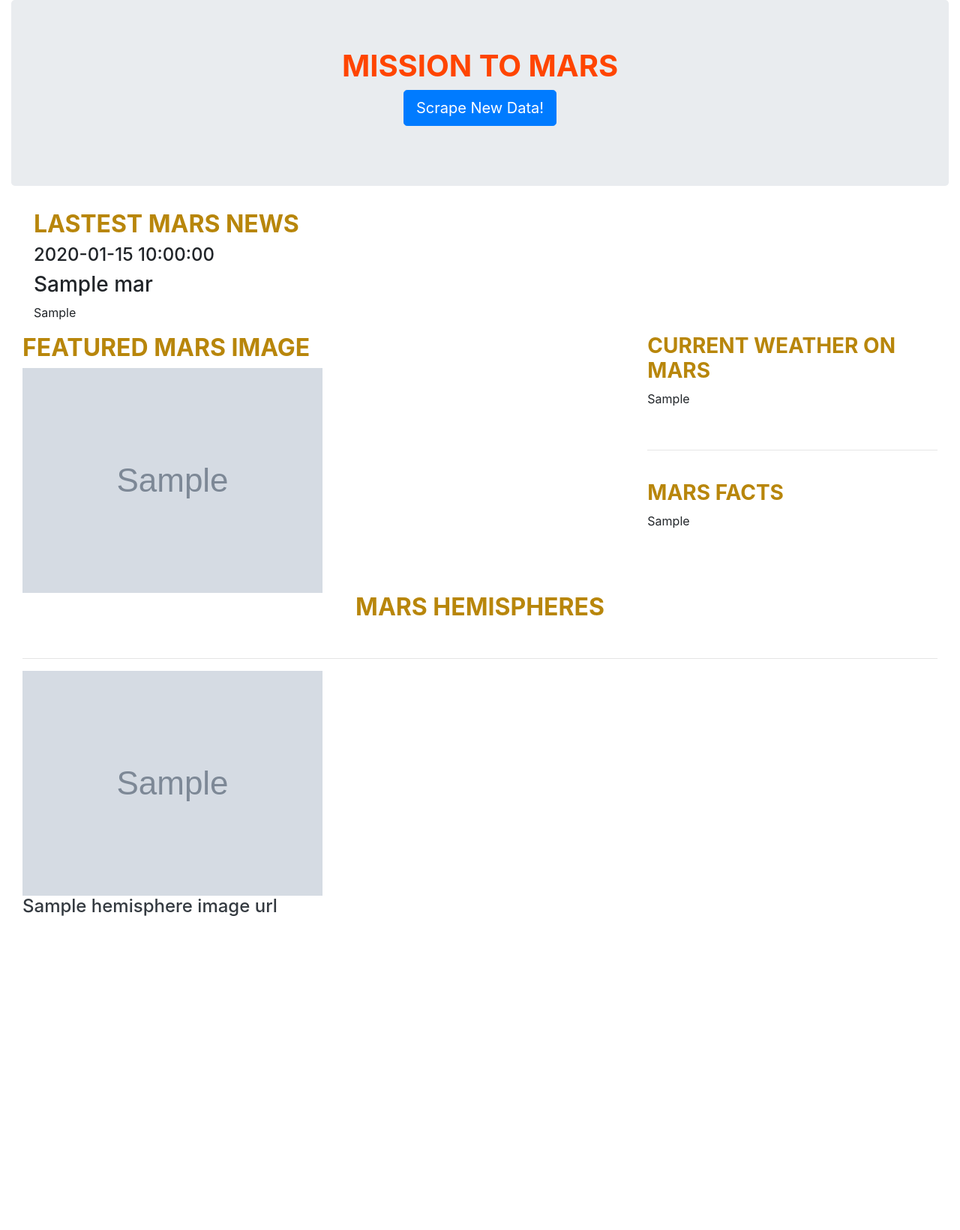
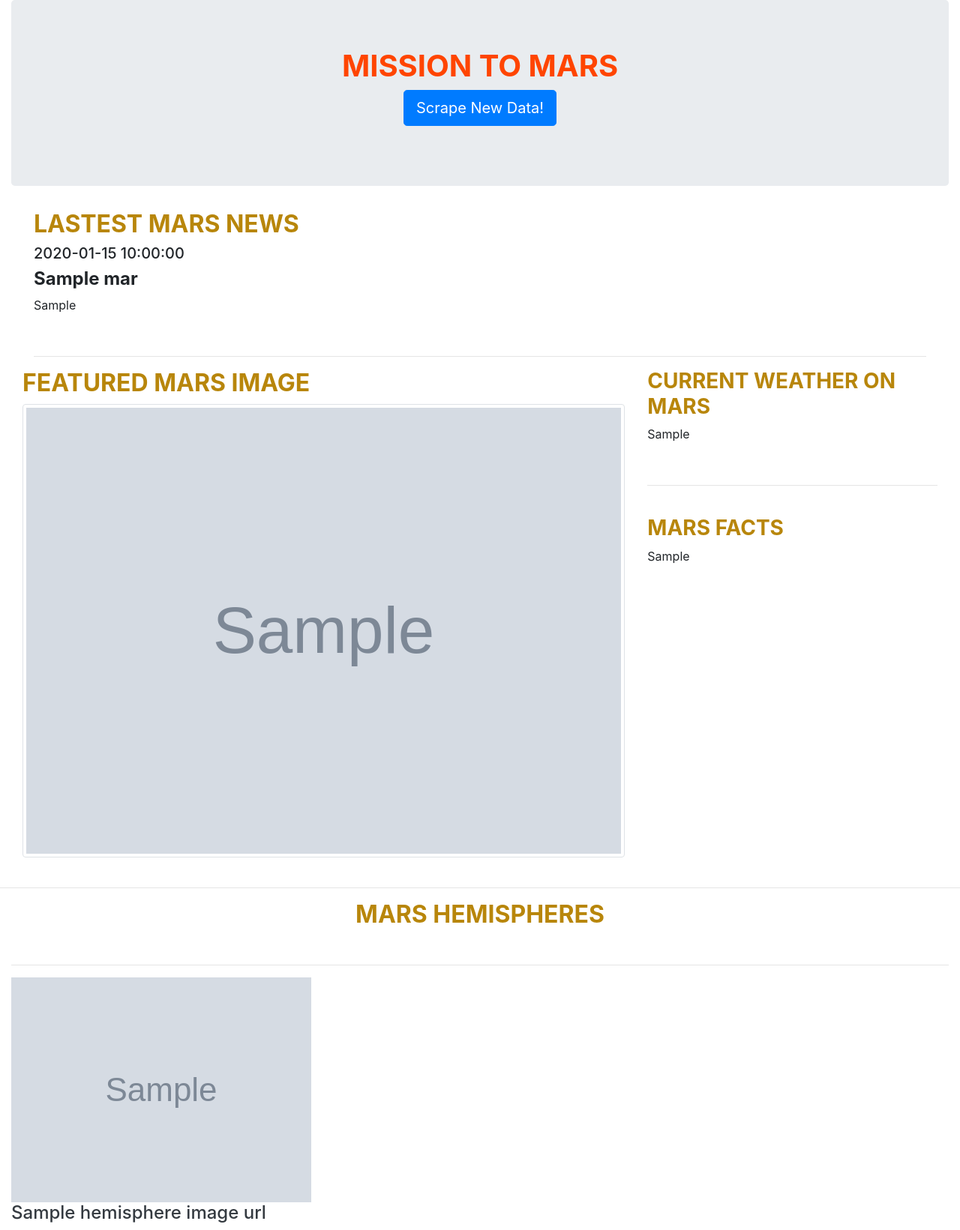
Before and after one commit to Pame1481/Web_Scraping_Challenge, a Flask app: page / in a window 1280 px wide. Shown: the whole page at 75% size. Before the commit the page ends 1222 px from the top, so only its background shows below. Run offline with Flask 2, Linux system fonts and the light colour scheme; grey boxes marked "Sample" are stand-in pictures; a database or web service that is not in the repository returns one stand-in record (values such as "Sample title"); some libraries are stand-ins or nearby versions.

Commit message:
Added more changes

```diff
--- a/Missions_to_Mars/templates/index.html
+++ b/Missions_to_Mars/templates/index.html
@@ -21,16 +21,20 @@
   <div class="container-fluid">
         <div class="col-md-12">
             <h2 class="heading"style="color:darkgoldenrod"><strong>LASTEST MARS NEWS</strong></h2>
-            <h4>{{mars.news_date}}</h4>
-            <h3>{{mars.news_title}}</h3>
+            <h5>{{mars.news_date}}</h5>
+            <h4><strong>{{mars.news_title}}</strong></h4>
             <p>{{mars.news_paragraph}}</p>
+            <br/>
+            <hr/>
         </div>
   </div>
    <div class="container-fluid">
        <div class="row">
            <div class="col-md-8">
                 <h2 class="heading" style="color:darkgoldenrod"><strong>FEATURED MARS IMAGE</strong></h2>
-                <img class="img-fluid" src="{{mars.featured_image_url}}" alt="Featured Image of Mars">
+                <a href={{mars.featured_image_url}}>
+                    <img src={{mars.featured_image_url}} class="img-thumbnail" alt="Featured Image of Mars" style="width:100%">
+                </a>
            </div>
            <div class="col-md-4">
                 <h3 style="color:darkgoldenrod"><strong>CURRENT WEATHER ON MARS</strong></h3>
@@ -39,14 +43,13 @@
                 <hr/>
                 <br/>
                 <h3 style="color:darkgoldenrod"><strong>MARS FACTS</strong></h3>
-                <div class="table-responsive">
-                  <table class="table-striped table-bordered">
-                        {{mars.mars_facts}}
-                  </table>
+                {{mars.mars_facts | safe }}
                 </div>
             </div>
        </div>
    </div>
+   <br/>
+   <hr/>
    <div class="container-fluid">
        <div class="row">
            <div class="col-md-12">
```
Also changed, not shown: Missions_to_Mars/scrape_mars.py (+6 -3 lines).
